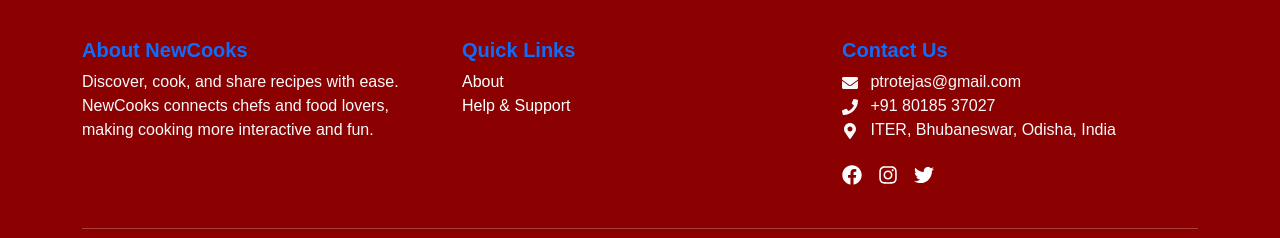
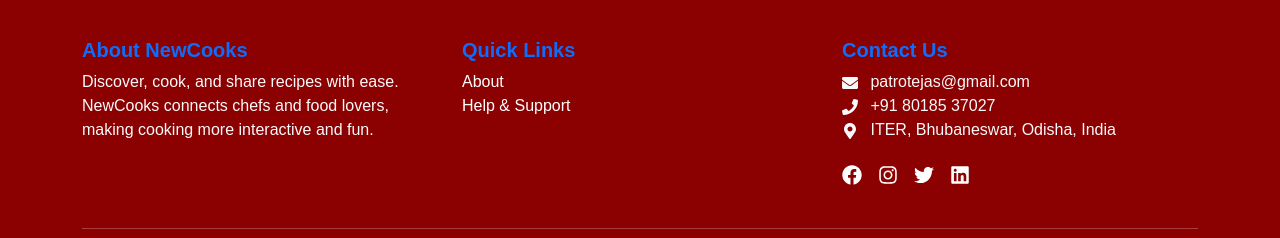
Before and after one commit to tejaspatro/NewCooks-Frontend, a React (Vite) app: page / in a window 1280 px wide. Shown: the part 3303-3541 px from the top of the page. Built offline with nearby package versions, Linux system fonts and the light colour scheme; no server answers.

Commit message:
rectified contact us links

```diff
--- a/src/components/Footer.jsx
+++ b/src/components/Footer.jsx
@@ -1,6 +1,6 @@
 import React from "react";
 import { Link } from "react-router-dom";
-import { FaEnvelope, FaPhone, FaMapMarkerAlt, FaFacebook, FaInstagram, FaTwitter } from "react-icons/fa";
+import { FaEnvelope, FaPhone, FaMapMarkerAlt, FaFacebook, FaInstagram, FaTwitter, FaLinkedin } from "react-icons/fa";
 
 export default function Footer() {
   // Get role directly from localStorage
@@ -46,14 +46,15 @@
           <div className="col-md-4 mb-4">
             <h5 className="fw-bold text-primary">Contact Us</h5>
             <ul className="list-unstyled">
-              <li><FaEnvelope className="me-2" /> ptrotejas@gmail.com</li>
+              <li><FaEnvelope className="me-2" /> patrotejas@gmail.com</li>
               <li><FaPhone className="me-2" /> +91 80185 37027</li>
               <li><FaMapMarkerAlt className="me-2" /> ITER, Bhubaneswar, Odisha, India</li>
             </ul>
             <div className="d-flex gap-3 mt-3">
-              <a href="https://facebook.com" className="text-link-hover fs-5"><FaFacebook /></a>
-              <a href="https://instagram.com" className="text-link-hover fs-5"><FaInstagram /></a>
-              <a href="https://twitter.com" className="text-link-hover fs-5"><FaTwitter /></a>
+              <a href="https://www.facebook.com/tejas.patro" className="text-link-hover fs-5"><FaFacebook /></a>
+              <a href="https://www.instagram.com/tejas_patro/" className="text-link-hover fs-5"><FaInstagram /></a>
+              <a href="https://x.com/tejas_patro" className="text-link-hover fs-5"><FaTwitter /></a>
+              <a href="https://www.linkedin.com/in/tejaspatro/" className="text-link-hover fs-5"><FaLinkedin /></a>
             </div>
           </div>
         </div>
```
